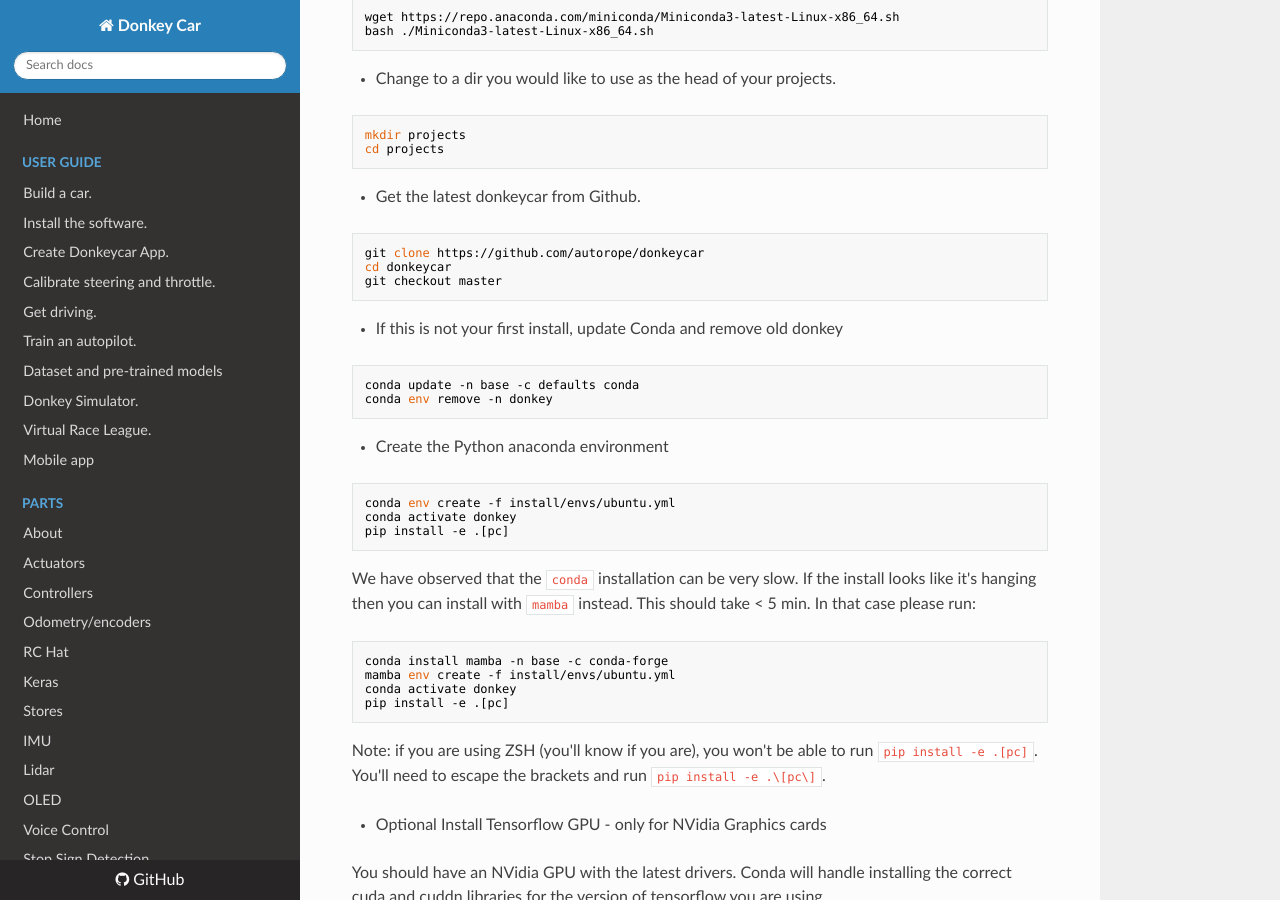
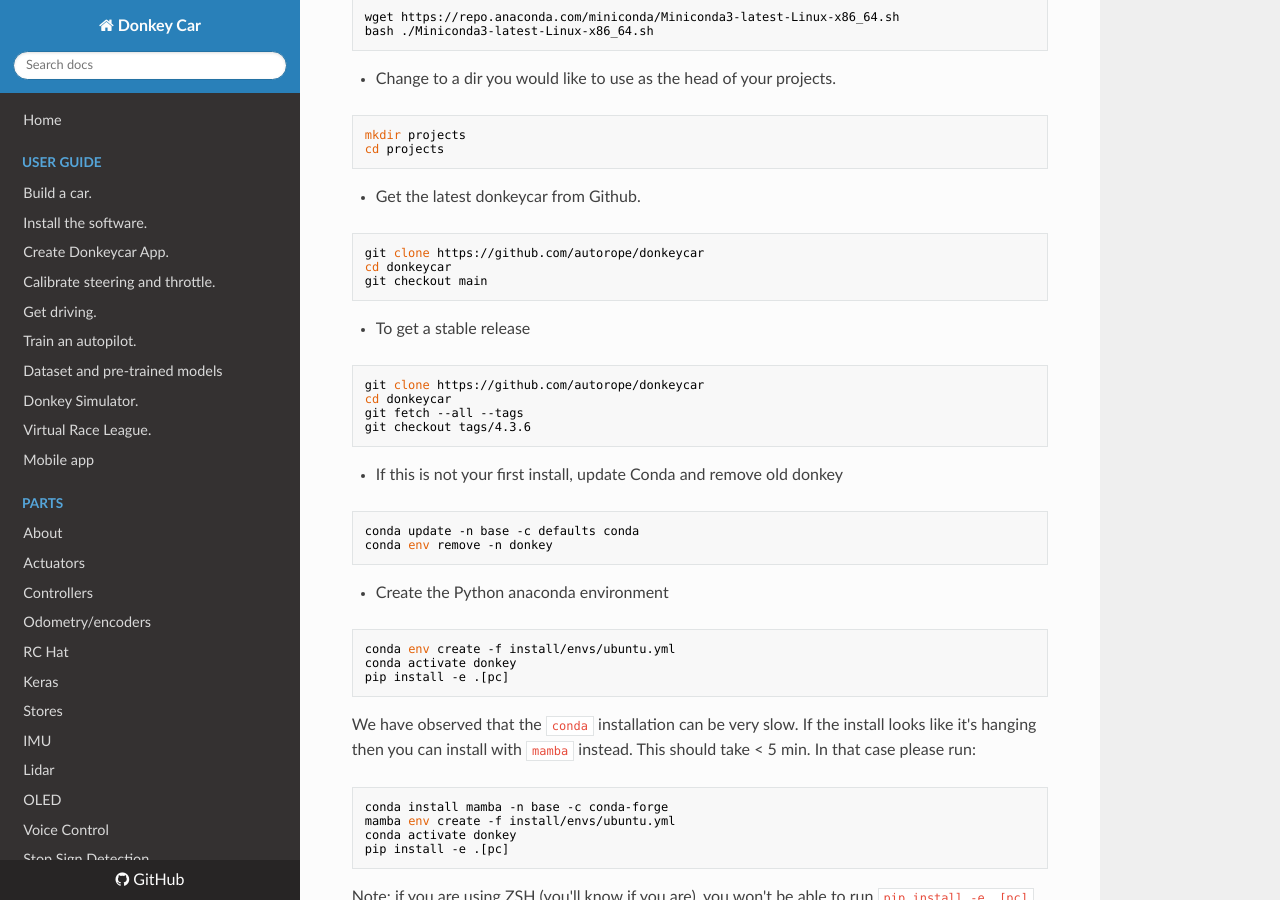
Before and after one commit to autorope/donkeydocs, an MkDocs documentation site: the page built from docs/guide/host_pc/setup_ubuntu.md, in a window 1280 px wide and 900 px high, scrolled down 366 px. Built offline with MkDocs 1.6.1, drawn with Linux system fonts in a browser that asks for light colours; nearby versions of some CDN libraries; old or Windows-style settings are respelled for this version of MkDocs.

Commit message:
Update setup_ubuntu.md

````diff
--- a/docs/guide/host_pc/setup_ubuntu.md
+++ b/docs/guide/host_pc/setup_ubuntu.md
@@ -25,7 +25,16 @@ cd projects
 ```bash
 git clone https://github.com/autorope/donkeycar
 cd donkeycar
-git checkout master
+git checkout main
+```
+
+* To get a stable release
+
+```bash
+git clone https://github.com/autorope/donkeycar
+cd donkeycar
+git fetch --all --tags
+git checkout tags/4.3.6
 ```
 
 * If this is not your first install, update Conda and remove old donkey
````
